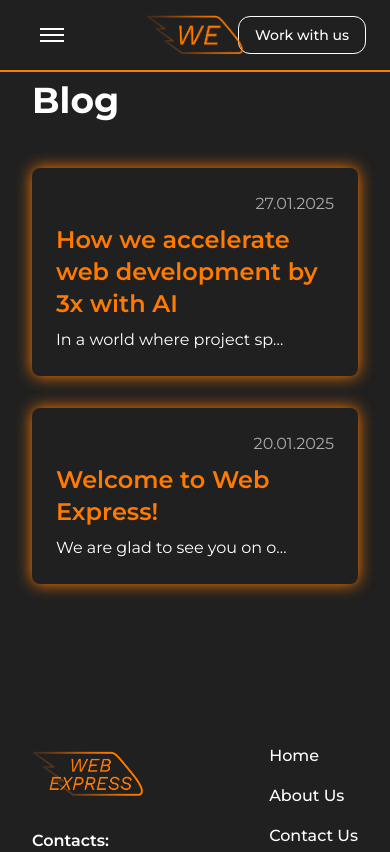
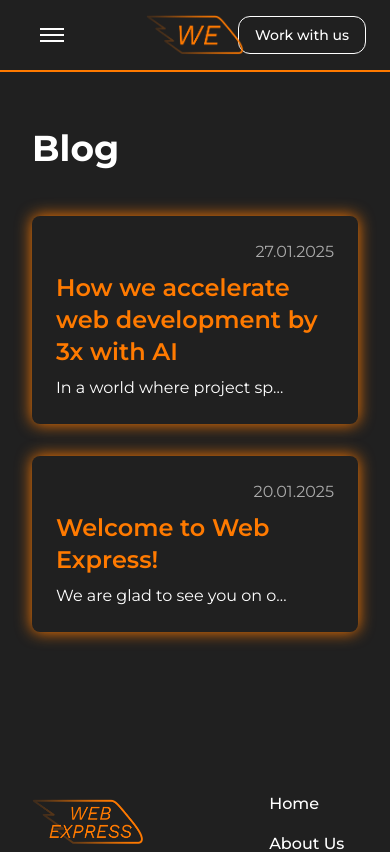
Before and after one commit to WorkNFlow/WebExpress, a React (Vite) app: page /en/blogs in a window 390 px wide. Shown: the top 852 px of the page. Built offline with nearby package versions, Linux system fonts and the light colour scheme.

Commit message:
Changed padding to blog page

```diff
--- a/src/pages/Blogs.jsx
+++ b/src/pages/Blogs.jsx
@@ -30,7 +30,7 @@ const Blogs = () => {
     };
 
     return (
-        <section className="w-full bg-bg lg:px-16 md:px-12 px-8 py-20 lg:pt-40">
+        <section className="w-full bg-bg lg:px-16 md:px-12 px-8 py-20 pt-32 lg:pt-40">
             <div className="max-w-[1536px] mx-auto">
                 <h1 className="lg:text-5xl text-4xl font-bold mb-12">
                     {language === "ru" ?
```
